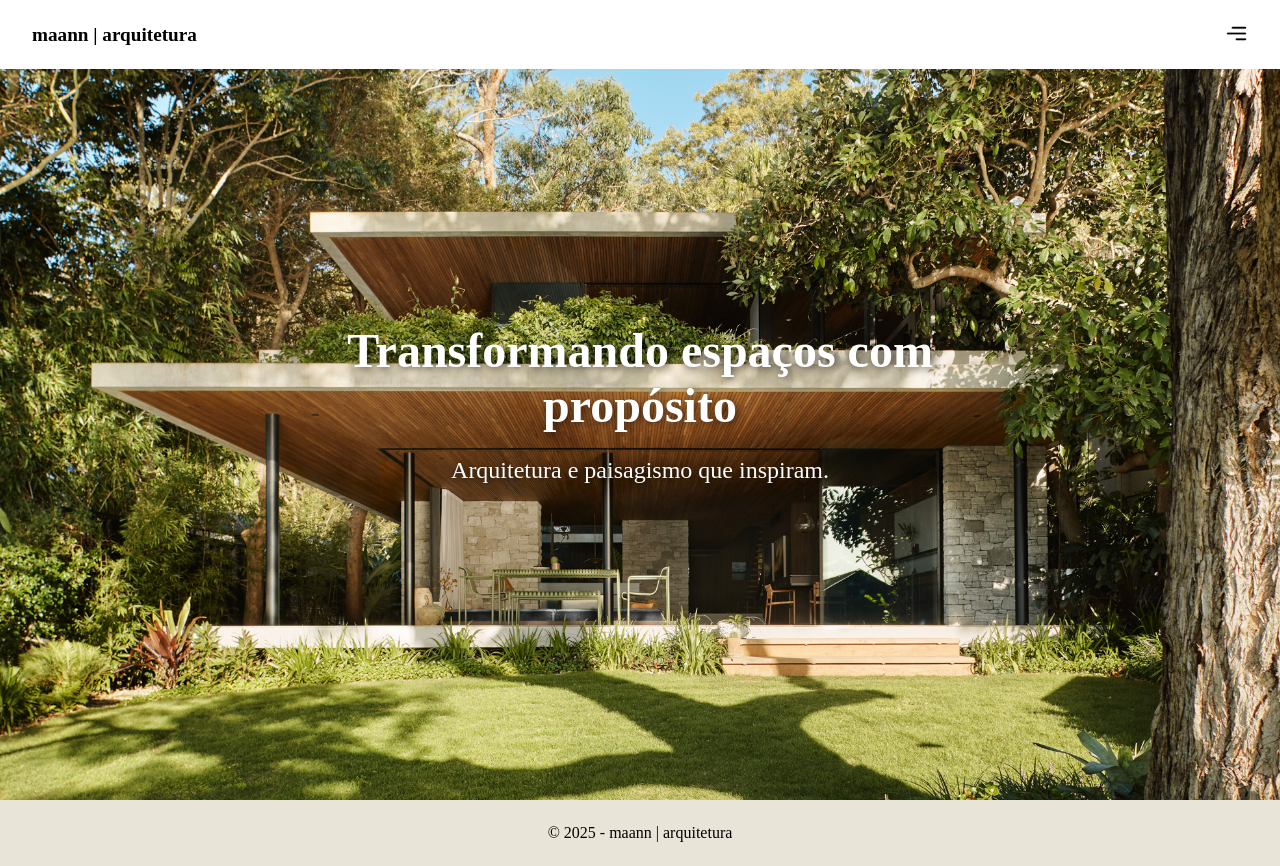
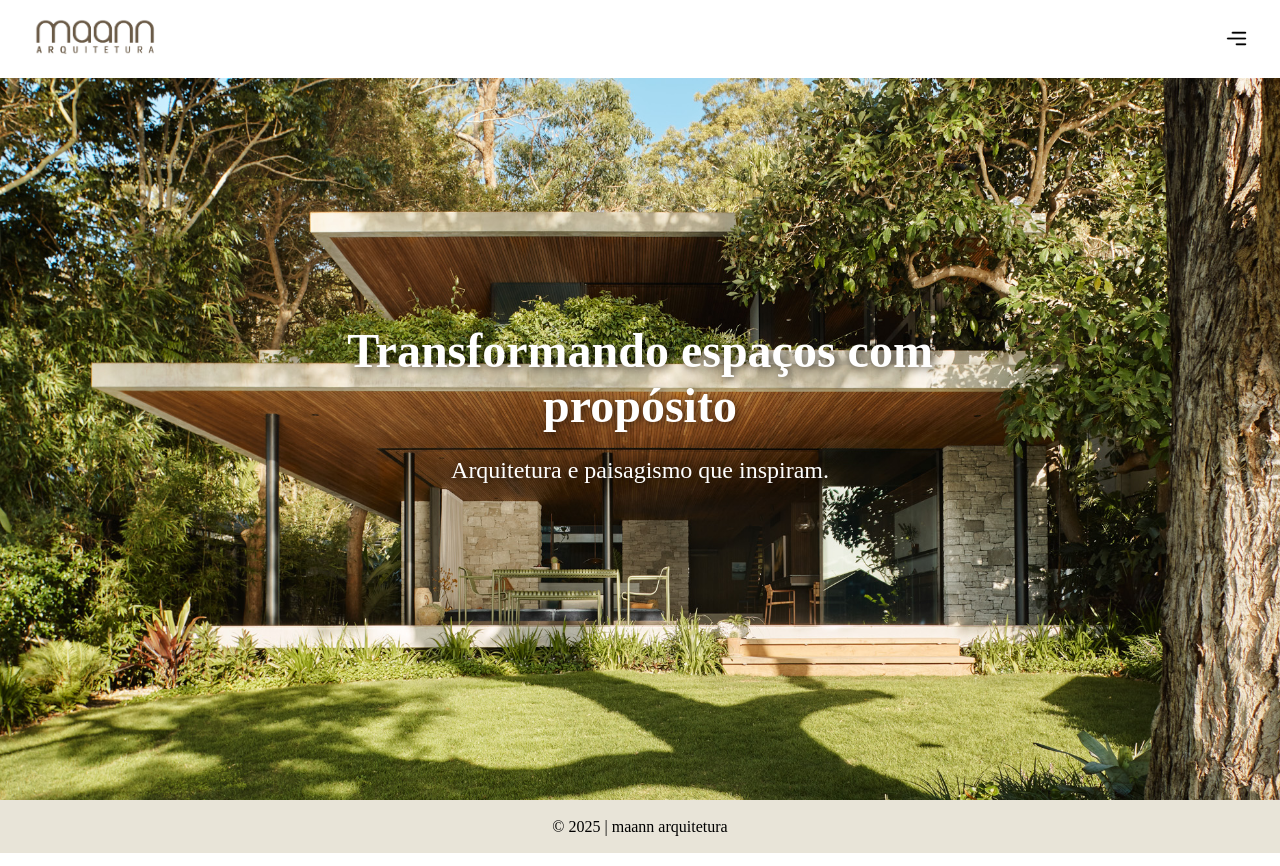
Before and after one commit to felipemmarcello/maan_arquitetura, a React (Vite) app: page / in a window 1280 px wide. Built offline with nearby package versions, Linux system fonts and the light colour scheme.

Commit message:
mais mudanças visuais no navbar e footer, e agora adicionado o logo-marca da Maann

```diff
--- a/src/components/Footer.jsx
+++ b/src/components/Footer.jsx
@@ -1,7 +1,7 @@
 export default function Footer() {
   return (
-    <footer style={{ textAlign: 'center', padding: '0.5rem', backgroundColor: '#e8e4d8' }}>
-      <p>&copy; 2025 - maann | arquitetura</p>
+    <footer style={{ textAlign: 'center', padding: '0.1rem', backgroundColor: '#e8e4d8' }}>
+      <p>&copy; 2025 | maann arquitetura</p>
     </footer>
   );
 }
--- a/src/components/Navbar.jsx
+++ b/src/components/Navbar.jsx
@@ -3,6 +3,7 @@ import { useNavigate } from "react-router-dom";
 import { useState } from "react";
 import { Divider } from "primereact/divider";
 import Menu from "../images/menu.png";
+import Maann from '../images/maann.png'
 
 export default function Navbar() {
   const [visible, setVisible] = useState(false);
@@ -31,18 +32,13 @@ export default function Navbar() {
         }}
       >
         <span
-          onClick={() => navigateTo("/")}
+          onClick={() => navigateTo('/')}
           style={{
-            fontWeight: "bold",
-            fontSize: "1.2rem",
-            cursor: "pointer",
-            color: "#000000",
-            transition: "color 0.3s ease-in-out",
-          }}
-          onMouseEnter={(e) => (e.currentTarget.style.color = "#6b5b47")}
-          onMouseLeave={(e) => (e.currentTarget.style.color = "#000000")}
-        >
-          maann | arquitetura
+            position: 'relative',
+            cursor: 'pointer',
+            overflow: 'hidden'
+          }}>
+          <img src={Maann} style={{ height: "42px"}}/>
         </span>
 
         <span
@@ -92,10 +88,10 @@ export default function Navbar() {
             }}
           >
             {[
-              { label: 'Sobre', path: '/sobre' },
-              { label: 'Projetos', path: '/projetos' },
-              { label: 'Equipe', path: '/equipe' },
-              { label: 'Contato', path: '/contato' },
+              { label: 'SOBRE', path: '/sobre' },
+              { label: 'PROJETOS', path: '/projetos' },
+              { label: 'EQUIPE', path: '/equipe' },
+              { label: 'CONTATO', path: '/contato' },
             ].map((item, index) => (
               <span
                 key={index}
@@ -103,7 +99,7 @@ export default function Navbar() {
                 style={{
                   position: 'relative',
                   cursor: 'pointer',
-                  fontSize: '1.4rem',
+                  fontSize: '1rem',
                   color: '#000000',
                   fontWeight: '500',
                   transition: 'color 0.3s ease-in-out',
```
Also changed, not shown: src/images/maann.png (added).
